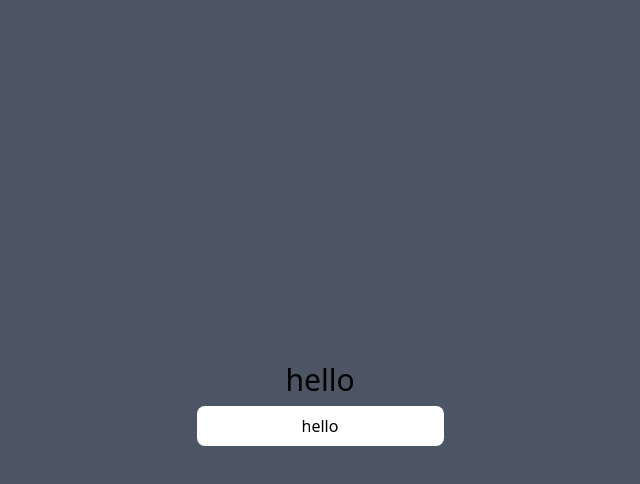
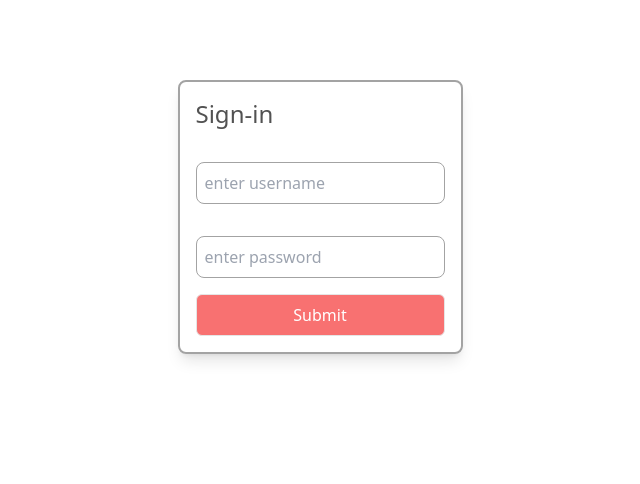
Before and after one commit to YElnadi/Furniture, a React (Create React App) app in the folder furniture/my_app/: page / in a window 1280 px wide. Shown: the top 484 px of the page, without its empty margins (320-960 px from the left). Built offline with nearby package versions, Linux system fonts and the light colour scheme.

Commit message:
phase 0 input form

```diff
--- a/furniture/my_app/src/App.js
+++ b/furniture/my_app/src/App.js
@@ -6,7 +6,9 @@ import clsx from "clsx";
 const PAGE_SIZE = 5;
 
 const App = () => {
-  const [text, setText] = useState("hello")
+  const [text, setText] = useState("hello");
+  const [userName, setUserName] = useState("");
+  const [password, setPassword] = useState("");
   const [pageIdx, setPageIdx] = useState(0);
   const furnitureItems = furnitures
     .slice(PAGE_SIZE * pageIdx, PAGE_SIZE * (pageIdx + 1))
@@ -46,14 +48,40 @@ const App = () => {
     //   </div>
     // </div>
 
-    <div className="bg-gray-600 h-screen flex flex-col justify-center items-center">
-      <div className="text-3xl m-2">{text}</div>
-      <input
-      type="text"
-      value={text}
-      className="text-center p-2 rounded-lg"
-      onChange={(e)=>setText(e.target.value)}
-      />
+    /////********************controlled input */
+    // <div className="bg-gray-600 h-screen flex flex-col justify-center items-center">
+    //   <div className="text-3xl m-2">{text}</div>
+    //   <input
+    //   type="text"
+    //   value={text}
+    //   className="text-center p-2 rounded-lg"
+    //   onChange={(e)=>setText(e.target.value)}
+    //   />
+    // </div>
+
+    ///////**********Input Form */
+    <div className="flex justify-center p-20">
+      <div className="border-2 border-neutral-400 flex flex-col shadow-lg rounded-lg p-4">
+        <div className=" text-2xl mb-4 text-neutral-600">Sign-in</div>
+        <input
+          type="text"
+          className="border border-neutral-400 my-4 p-2 rounded-lg"
+          value={userName}
+          placeholder="enter username"
+          onChange={(e) => setUserName(e.target.value)}
+        />
+
+        <input
+          type="password"
+          className="border border-neutral-400 my-4 p-2 rounded-lg"
+          value={password}
+          placeholder="enter password"
+          onChange={(e) => setPassword(e.target.value)}
+        />
+        <button className="border border-neutral-200 bg-red-400 p-2 rounded-md text-white ">
+          Submit
+        </button>
+      </div>
     </div>
   );
 };
```
